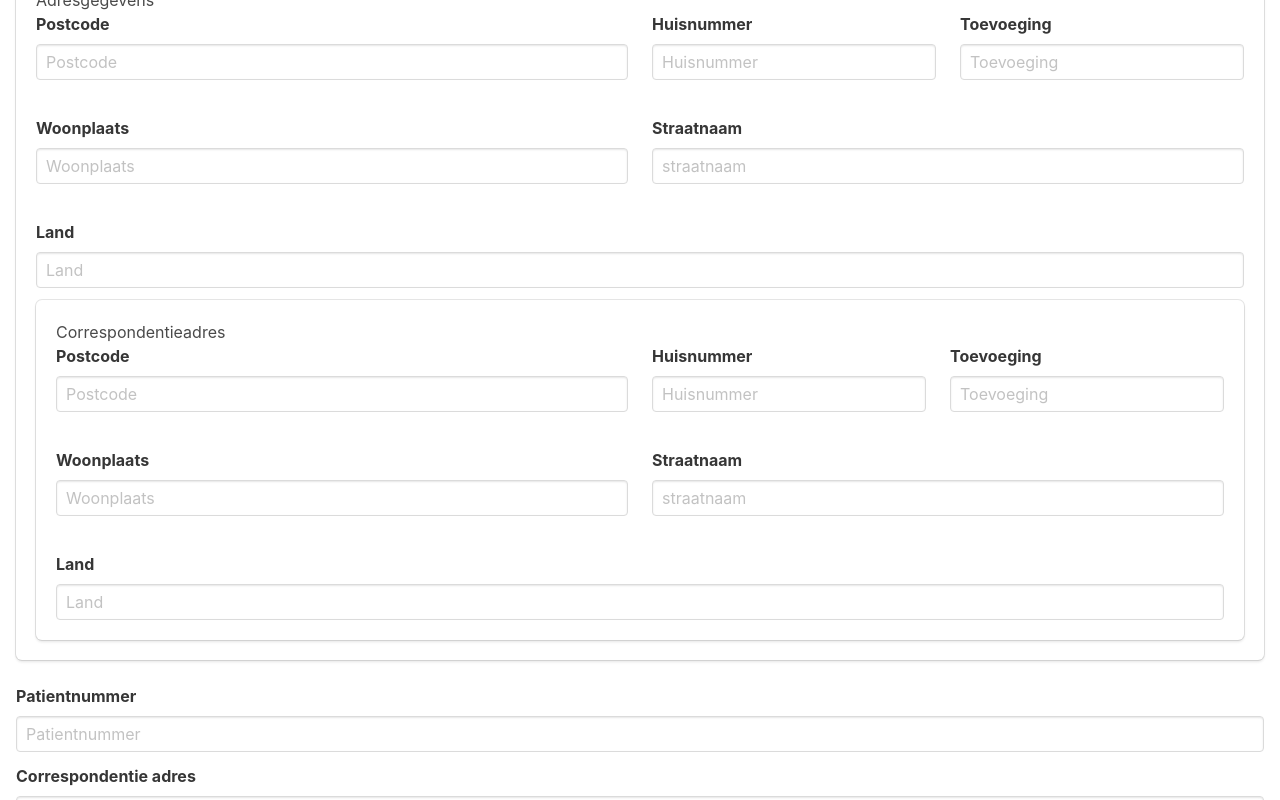
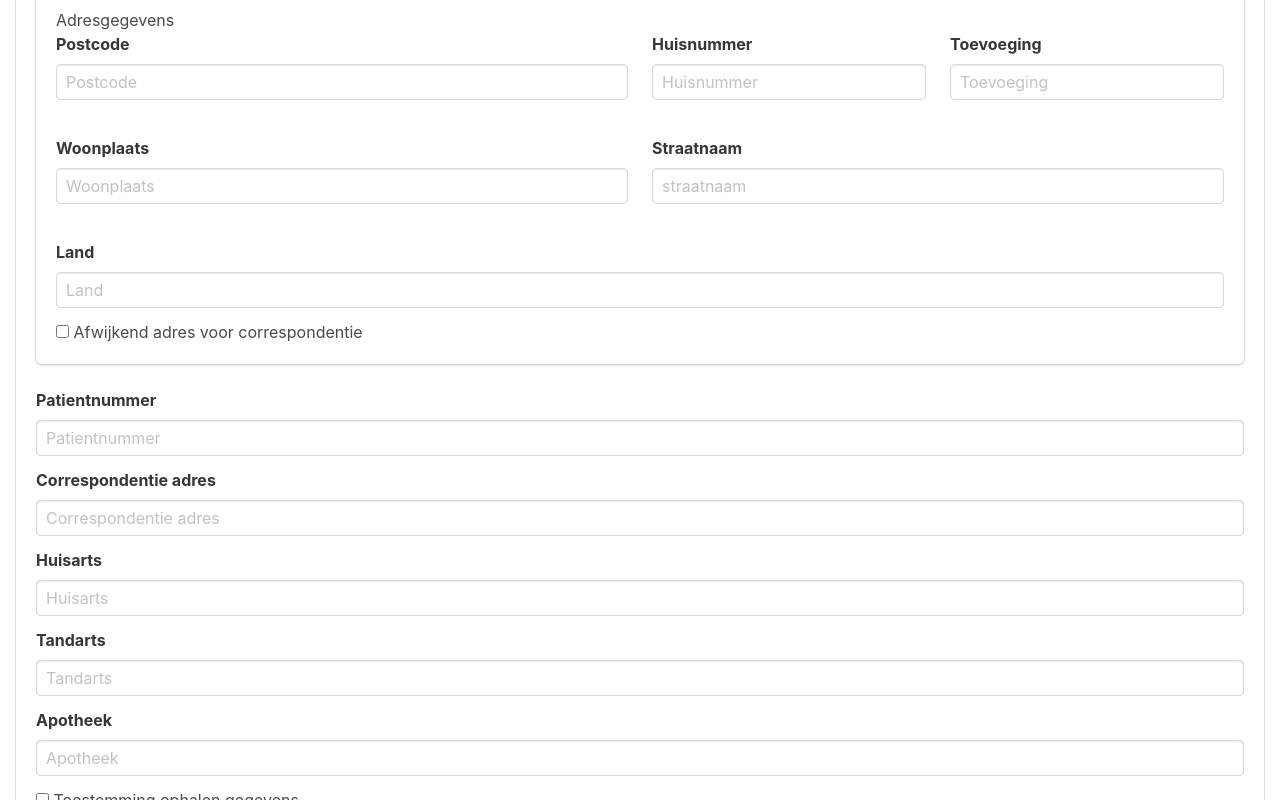
Before and after one commit to BobLuursema/dhh2018, a Vue app in the folder frontend/: page /#/aanmelden in a window 1280 px wide. Shown: the part 920-1720 px from the top of the page. Built offline with nearby package versions, Linux system fonts and the light colour scheme.

Commit message:
update interface

```diff
--- a/frontend/src/components/umc-form.vue
+++ b/frontend/src/components/umc-form.vue
@@ -1,5 +1,6 @@
 <template>
-    <form method="post">
+    <div class="box">
+        <form v-if="niet_verzonden" method="post">
 
             <div class="box">
 
@@ -196,7 +197,14 @@
                     </div>
                 </div>
 
-            <div class="box">
+                <div class="field">
+                    <label class="checkbox">
+                        <input v-model="correspondentie_ja" type="checkbox">
+                        Afwijkend adres voor correspondentie
+                    </label>
+                </div>
+
+                <div v-if="correspondentie_ja" class="box">
 
                     <h2>Correspondentieadres</h2>
 
@@ -306,6 +314,20 @@
             <a v-on:click="send" class="button">Verzenden</a>
             <a v-on:click="fill" class="button">Vul formulier in</a>
         </form>
+
+        <div v-if="patient_aangemaakt" class="notification is-success">
+            Uw aanmelding is succesvol binnengekomen.
+        </div>
+
+        <div v-if="patient_bestaat_al" class="notification is-info">
+            Welkom terug!
+        </div>
+
+        <div v-if="crash" class="notification is-warning">
+            Uw aanmelding is <strong>niet</strong> aangekomen. Probeer het later nog eens of neem contact met ons op.
+        </div>
+
+    </div>
 </template>
 
 <script>
@@ -350,7 +372,12 @@ export default {
             apotheek: '',
             toestemming_ophalen_gegevens: false,
             akkoord_privacy_policy: false
-        }
+        },
+        correspondentie_ja: false,
+        patient_aangemaakt: false,
+        patient_bestaat_al: false,
+        crash: false,
+        niet_verzonden: true
     }
   },
   methods: {
@@ -358,8 +385,17 @@ export default {
 
         var xhttp = new XMLHttpRequest()
         xhttp.onreadystatechange = function(){
+            this.niet_verzonden = false
             if(xhttp.readyState === XMLHttpRequest.DONE && xhttp.status == 200){
-                console.log('successful!')
+                if(xhttp.response.indexOf('Patient aangemaakt')){
+                    this.patient_aangemaakt = true
+                }
+                else if(xhttp.response.indexOf('Patient staat al in het systeem')){
+                    this.patient_bestaat_al = true
+                }
+                else {
+                    this.crash = true
+                }
             }
             else {
                 console.log('not successful')
```
Lines whose indentation alone changed are shown as unchanged.
